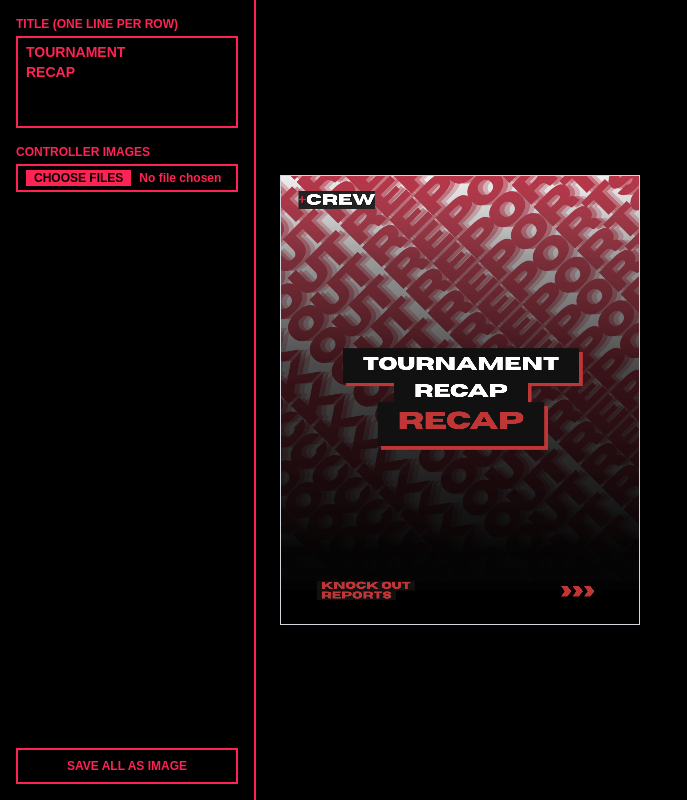
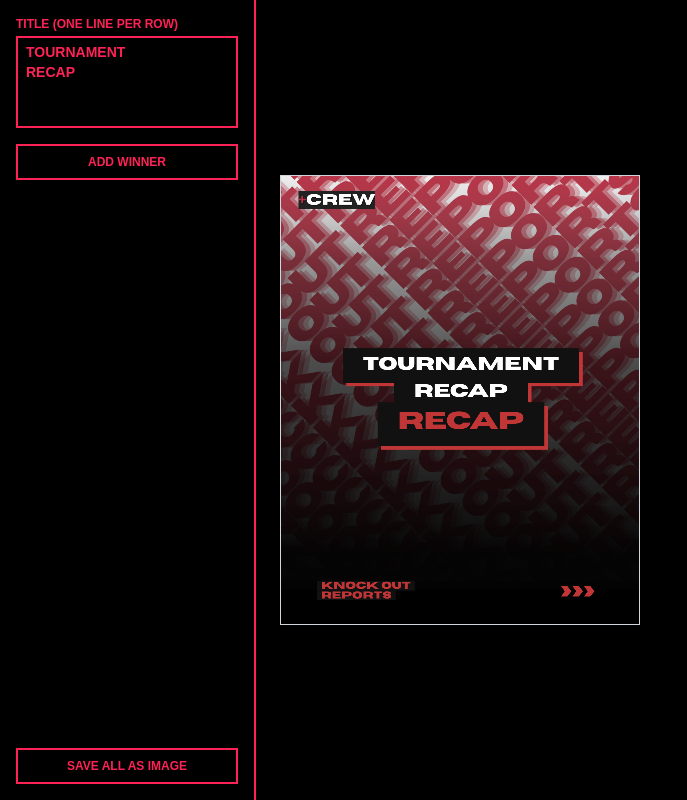
Before and after one commit to Lunarisnia/calliope, a Next.js app: page /create/knockout-recap in a window 1280 px wide. Shown: the whole page, without its empty margins (0-687 px from the left). Built offline with nearby package versions, Linux system fonts and the light colour scheme; a web font is replaced by a local one.

Commit message:
feat: winner submission system

```diff
--- /dev/null
+++ b/app/constants/colors.ts
@@ -0,0 +1 @@
+export const ACCENT = '#ff2255'
--- /dev/null
+++ b/app/create/knockout-recap/components/WinnerList/index.tsx
@@ -0,0 +1,75 @@
+import { ACCENT } from "@/app/constants/colors";
+
+export interface Winner {
+  id: string
+  name: string
+  imageUrl: string
+}
+
+interface IWinnerList {
+  winners: Winner[]
+  onAddWinner: () => void
+  onRemoveWinner: (index: number) => void
+  onMoveWinner: (index: number, direction: 'up' | 'down') => void
+  onChangeWinner: (index: number, patch: Partial<Pick<Winner, 'name' | 'imageUrl'>>) => void
+}
+
+function WinnerField({ name, onRemove, onMoveUp, onMoveDown, onChangeName, onChangeImage }: Winner & {
+  onRemove: () => void
+  onMoveUp: () => void
+  onMoveDown: () => void
+  onChangeName: (v: string) => void
+  onChangeImage: (url: string) => void
+}) {
+  const btnClass = `cursor-pointer text-xs font-bold uppercase border border-solid border-[${ACCENT}] text-[${ACCENT}] px-2 py-1 hover:bg-[${ACCENT}] hover:text-black transition-colors`
+
+  return <div className={`flex flex-col gap-2 border border-solid border-[${ACCENT}] py-2 pl-2 pr-2`}>
+    <div className="flex items-center gap-2">
+      <span className={`text-sm w-12 shrink-0 text-[${ACCENT}] border-l-4 border-double border-[${ACCENT}] pl-1`}>Name</span>
+      <input value={name} onChange={(e) => onChangeName(e.target.value)} className={`flex-1 min-w-0 border border-solid border-[${ACCENT}] outline-none pl-2 bg-black text-white`} />
+    </div>
+    <div className="flex items-center gap-2">
+      <span className={`text-sm w-12 shrink-0 text-[${ACCENT}] border-l-4 border-double border-[${ACCENT}] pl-1`}>Image</span>
+      <label className={`flex-1 text-center cursor-pointer text-xs font-bold uppercase border border-solid border-[${ACCENT}] text-[${ACCENT}] px-2 py-1 hover:bg-[${ACCENT}] hover:text-black transition-colors`}>
+        Upload file
+        <input type="file" accept="image/*" className="hidden" onChange={(e) => {
+          const file = e.target.files?.[0]
+          if (file) onChangeImage(URL.createObjectURL(file))
+        }} />
+      </label>
+    </div>
+    <div className="flex items-center gap-2">
+      <span className="text-sm w-12 shrink-0" />
+      <button type="button" onClick={onRemove} className={`flex-1 text-center ${btnClass}`}>Remove</button>
+      <button type="button" onClick={onMoveUp} className={btnClass}>↑</button>
+      <button type="button" onClick={onMoveDown} className={btnClass}>↓</button>
+    </div>
+  </div>;
+}
+
+export function WinnerList({ winners, onAddWinner, onRemoveWinner, onMoveWinner, onChangeWinner }: IWinnerList) {
+  const winnersComponents = winners.map((winner, i) => {
+    return <WinnerField
+      key={winner.id}
+      id={winner.id}
+      name={winner.name}
+      imageUrl={winner.imageUrl}
+      onRemove={() => onRemoveWinner(i)}
+      onMoveUp={() => onMoveWinner(i, 'up')}
+      onMoveDown={() => onMoveWinner(i, 'down')}
+      onChangeName={(v) => onChangeWinner(i, { name: v })}
+      onChangeImage={(url) => onChangeWinner(i, { imageUrl: url })}
+    />
+  })
+
+  return <div className="flex flex-col gap-2">
+    <button
+      type="button"
+      className={`border-2 border-[${ACCENT}] px-3 py-2 text-xs font-bold uppercase text-[${ACCENT}] hover:bg-[${ACCENT}] hover:text-black transition-colors cursor-pointer`}
+      onClick={onAddWinner}
+    >
+      Add Winner
+    </button>
+    {winnersComponents}
+  </div>
+}
--- a/app/create/knockout-recap/page.tsx
+++ b/app/create/knockout-recap/page.tsx
@@ -5,10 +5,11 @@ import dynamic from 'next/dynamic'
 import type { DBoardHandle } from '@/app/components/DBoard'
 import { tripleArrow } from '@/app/components/DBoard/drawing-actions/triple-arrow'
 import { segmentName } from '@/app/components/DBoard/drawing-actions/segment-name'
-import { IUploadedImage } from '@/app/types/upload'
-import MultiImageUpload from '@/app/components/MultiImageUpload'
 import { loadImg } from '@/app/utils/loadImg'
 import { loadFonts } from '@/app/utils/loadFonts'
+import { ACCENT } from '@/app/constants/colors'
+import { Winner, WinnerList } from './components/WinnerList'
+
 const RED = '#c03535';
 
 const DBoard = dynamic(() => import('@/app/components/DBoard'), { ssr: false })
@@ -82,7 +83,8 @@ function makeControllerDraw(
       const wTopLeftY = cy + ch + 180;
       // const recapRw = recapW + recapPadX * 2
       // const recapRh = recapSize * 1.5 + recapPadY
-      ctx.fillStyle = '#fff';
+      ctx.fillStyle = '#fff';;
+
       ctx.fillText("Winner", wTopLeftX, wTopLeftY);
 
       // Logo (unblurred)
@@ -251,10 +253,10 @@ function makeDraw(
 const BoardItem = forwardRef<DBoardHandle, {
   bgImage: string
   title: string
-  controllerImage: string | null
+  image: string | null
   imgCache: Map<string, HTMLImageElement>
   fontReady: { current: Promise<void> | null }
-}>(function BoardItem({ bgImage, title, controllerImage, imgCache, fontReady }, ref) {
+}>(function BoardItem({ bgImage, title, image: controllerImage, imgCache, fontReady }, ref) {
   const draw = useCallback(
     controllerImage
       ? makeControllerDraw(bgImage, controllerImage, imgCache, fontReady)
@@ -267,9 +269,9 @@ const BoardItem = forwardRef<DBoardHandle, {
 
 export default function KnockoutRecap() {
   const [bgImage] = useState('/ko-report.png')
-  const [generatedImages, setGeneratedImages] = useState<(IUploadedImage | null)[]>([])
   const [title, setTitle] = useState('TOURNAMENT\nRECAP')
   const [sidebarOpen, setSidebarOpen] = useState(false)
+  const [winners, setWinners] = useState<Winner[]>([]);
 
   const boardRef = useRef<DBoardHandle>(null)
   const boardRefs = useRef<(DBoardHandle | null)[]>([])
@@ -277,7 +279,7 @@ export default function KnockoutRecap() {
   const fontReady = useRef<Promise<void> | null>(null)
 
   function saveAsImage() {
-    const refs = generatedImages.length > 0 ? boardRefs.current : [boardRef.current]
+    const refs = [boardRef.current, ...boardRefs.current]
     refs.forEach((ref, i) => {
       const url = ref?.toDataURL()
       if (!url) return
@@ -293,13 +295,35 @@ export default function KnockoutRecap() {
     [bgImage, title]
   )
 
+  const onAddWinner = () => {
+    setWinners((prev) => [...prev, { id: crypto.randomUUID(), name: '', imageUrl: '' }])
+  }
+
+  const onChangeWinner = (index: number, patch: Partial<Pick<Winner, 'name' | 'imageUrl'>>) => {
+    setWinners((prev) => prev.map((w, i) => i === index ? { ...w, ...patch } : w))
+  }
+
+  const onRemoveWinner = (index: number) => {
+    setWinners((prev) => prev.filter((_, i) => i !== index))
+  }
+
+  const onMoveWinner = (index: number, direction: 'up' | 'down') => {
+    setWinners((prev) => {
+      const next = [...prev]
+      const target = direction === 'up' ? index - 1 : index + 1
+      if (target < 0 || target >= next.length) return prev
+        ;[next[index], next[target]] = [next[target], next[index]]
+      return next
+    })
+  }
+
   return (
     <div className="flex h-full bg-black">
       {/* Mobile toggle */}
       <button
         type="button"
         onClick={() => setSidebarOpen((o) => !o)}
-        className="md:hidden fixed bottom-4 right-4 z-50 border-2 border-[#ff2255] bg-black text-[#ff2255] text-xs font-bold uppercase px-3 py-2 hover:bg-[#ff2255] hover:text-black transition-colors cursor-pointer"
+        className={`md:hidden fixed bottom-4 right-4 z-50 border-2 border-[${ACCENT}] bg-black text-[${ACCENT}] text-xs font-bold uppercase px-3 py-2 hover:bg-[${ACCENT}] hover:text-black transition-colors cursor-pointer`}
       >
         {sidebarOpen ? 'Close' : 'Menu'}
       </button>
@@ -313,50 +337,42 @@ export default function KnockoutRecap() {
       )}
 
       <aside className={`
-        fixed inset-y-0 left-0 z-40 w-64 bg-black border-r-2 border-[#ff2255] flex flex-col gap-4 p-4 overflow-y-auto
+        fixed inset-y-0 left-0 z-40 w-64 bg-black border-r-2 border-[${ACCENT}] flex flex-col gap-4 p-4 overflow-y-auto
         transition-transform duration-200
         ${sidebarOpen ? 'translate-x-0' : '-translate-x-full'}
         md:relative md:translate-x-0 md:shrink-0 md:min-h-0
       `}>
-        <label className="flex flex-col gap-1 text-xs font-bold uppercase text-[#ff2255]">
+        <label className={`flex flex-col gap-1 text-xs font-bold uppercase text-[${ACCENT}]`}>
           Title (one line per row)
           <textarea
-            className="border-2 border-[#ff2255] px-2 py-1 text-sm bg-black text-[#ff2255] outline-none resize-none"
+            className={`border-2 border-[${ACCENT}] px-2 py-1 text-sm bg-black text-[${ACCENT}] outline-none resize-none`}
             rows={4}
             value={title}
             onChange={(e) => setTitle(e.target.value)}
           />
         </label>
-        <MultiImageUpload
-          label="Controller images"
-          onChange={(imgs) => {
-            setGeneratedImages([null, ...imgs])
-          }}
-        />
+        <WinnerList winners={winners} onAddWinner={onAddWinner} onRemoveWinner={onRemoveWinner} onMoveWinner={onMoveWinner} onChangeWinner={onChangeWinner} />
         <button
           type="button"
-          className="mt-auto border-2 border-[#ff2255] px-3 py-2 text-xs font-bold uppercase text-[#ff2255] hover:bg-[#ff2255] hover:text-black transition-colors cursor-pointer"
+          className={`mt-auto border-2 border-[${ACCENT}] px-3 py-2 text-xs font-bold uppercase text-[${ACCENT}] hover:bg-[${ACCENT}] hover:text-black transition-colors cursor-pointer`}
           onClick={saveAsImage}
         >
           Save all as image
         </button>
       </aside>
       <main className="flex-1 flex items-center overflow-x-auto gap-4 px-4">
-        {generatedImages.length > 0 ? (
-          generatedImages.map((img, i) => (
+        <DBoard ref={boardRef} width={1440} height={1800} previewWidth={360} drawAction={draw} />
+        {winners.filter(w => w.imageUrl).map((winner, i) => (
           <BoardItem
-              key={img?.url ?? 'title'}
+            key={winner.id}
             ref={(el) => { boardRefs.current[i] = el }}
             bgImage={bgImage}
             title={title}
-              controllerImage={img?.url || null}
+            image={winner.imageUrl}
             imgCache={imgCache.current}
             fontReady={fontReady}
           />
-          ))
-        ) : (
-          <DBoard ref={boardRef} width={1440} height={1800} previewWidth={360} drawAction={draw} />
-        )}
+        ))}
       </main>
     </div>
   )
```
Lines whose indentation alone changed are shown as unchanged.
